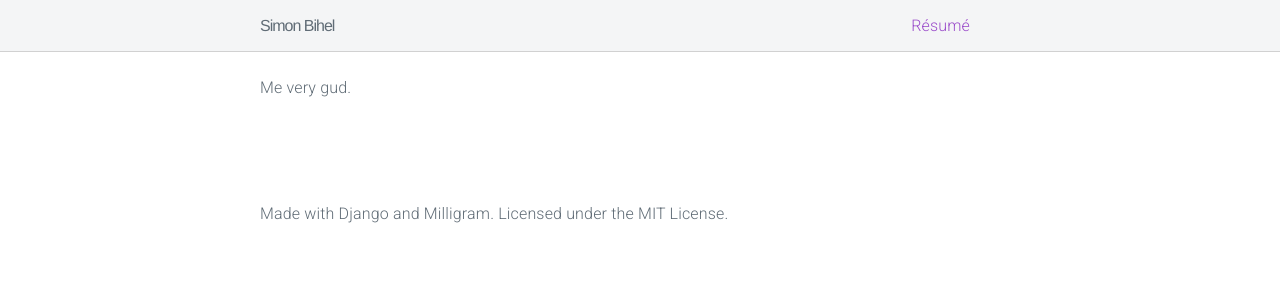
After one commit to sbihel/simonbihel, a Django app: template templates/common/resume.html in a window 1280 px wide. The commit adds this page. Shown: the top 300 px of the page. Run offline with Django 3.2, Linux system fonts and the light colour scheme; the template is opened without the code that fills it, so the values that code supplies are empty; some libraries are stand-ins or nearby versions.

Commit message:
Work on links and mouseover for navigation

```diff
--- a/common/urls.py
+++ b/common/urls.py
@@ -10,5 +10,6 @@ from . import views
 app_name = 'common'
 urlpatterns = [
     # url(r'^$', views.IndexView.as_view(), name='index'),
-    url(r'^', TemplateView.as_view(template_name="common/index.html"), name='index'),
+    url(r'^$', TemplateView.as_view(template_name="common/index.html"), name='index'),
+    url(r'^resume', TemplateView.as_view(template_name="common/resume.html"), name='resume'),
 ]
--- a/static/script.js
+++ b/static/script.js
@@ -10,24 +10,30 @@
         entityMapObject = {"&": "&amp;", "<": "&lt;", ">": "&gt;", '"': '&quot;', "'": '&#39;', "/": '&#x2F;'};
 
     function init() {
-        for (i = 0; i < $popoverLinks.length; i++) $popoverLinks[i].addEventListener('click', openPopover);
-        document.addEventListener('click', closePopover);
+        for (i = 0; i < $popoverLinks.length; i++) $popoverLinks[i].addEventListener('mouseover', openPopover);
+        //document.addEventListener('mouseout', closePopover);
+        for (i = 0; i < $popovers.length; i++) $popovers[i].addEventListener('mouseout', closePopover);
         buildSnippets();
         shareDialog();
     }
 
     function closePopover() {
         for (i = 0; i < $popovers.length; i++) $popovers[i].classList.remove('popover-open');
+        //for (i = 0; i < $popovers.length; i++) {
+        //    //window.alert($popovers[i].mouseover);
+        //    if (!$popovers[i].mouseover) $popovers[i].classList.remove('popover-open');
+        //}
     }
 
     function openPopover(e) {
         e.preventDefault();
-        if (document.querySelector(this.getAttribute('href')).classList.contains('popover-open')) {
-            document.querySelector(this.getAttribute('href')).classList.remove('popover-open');
+        if (document.querySelector('#popover-'.concat(this.getAttribute('href').slice(1))).classList.contains('popover-open')) {
+            document.querySelector('#popover-'.concat(this.getAttribute('href').slice(1))).classList.remove('popover-open');
         }
         else {
             closePopover();
-            document.querySelector(this.getAttribute('href')).classList.add('popover-open');
+            document.querySelector('#popover-'.concat(this.getAttribute('href').slice(1))).classList.add('popover-open');
+            //document.querySelector(this.getAttribute('href')).style.backgroundImage = "url('pattern.svg')";
         }
         e.stopImmediatePropagation();
     }
--- a/templates/base.html
+++ b/templates/base.html
@@ -27,11 +27,13 @@
 
                     <ul class="navigation-list float-right">
                         <li class="navigation-item">
-                            <a class="navigation-link" href="#popover-grid" data-popover>Résumé</a>
-                            <div class="popover" id="popover-grid">
+                            <a class="navigation-link" href="{% url "common:resume" %}" data-popover>
+                                Résumé
+                            </a>
+                            <div class="popover" id="popover-resume">
                                 <ul class="popover-list">
                                     <li class="popover-item">
-                                        <a class="popover-link" href="#start" title="start">
+                                        <a class="popover-link" href="{% url "common:resume" %}#start" title="start">
                                             Start
                                         </a>
                                     </li>
--- /dev/null
+++ b/templates/common/resume.html
@@ -0,0 +1,9 @@
+{% extends "base.html" %}
+
+{% block content %}
+
+    <section class="container" id="start">
+        <p>Me very gud.</p>
+    </section>
+
+{% endblock content %}
```
